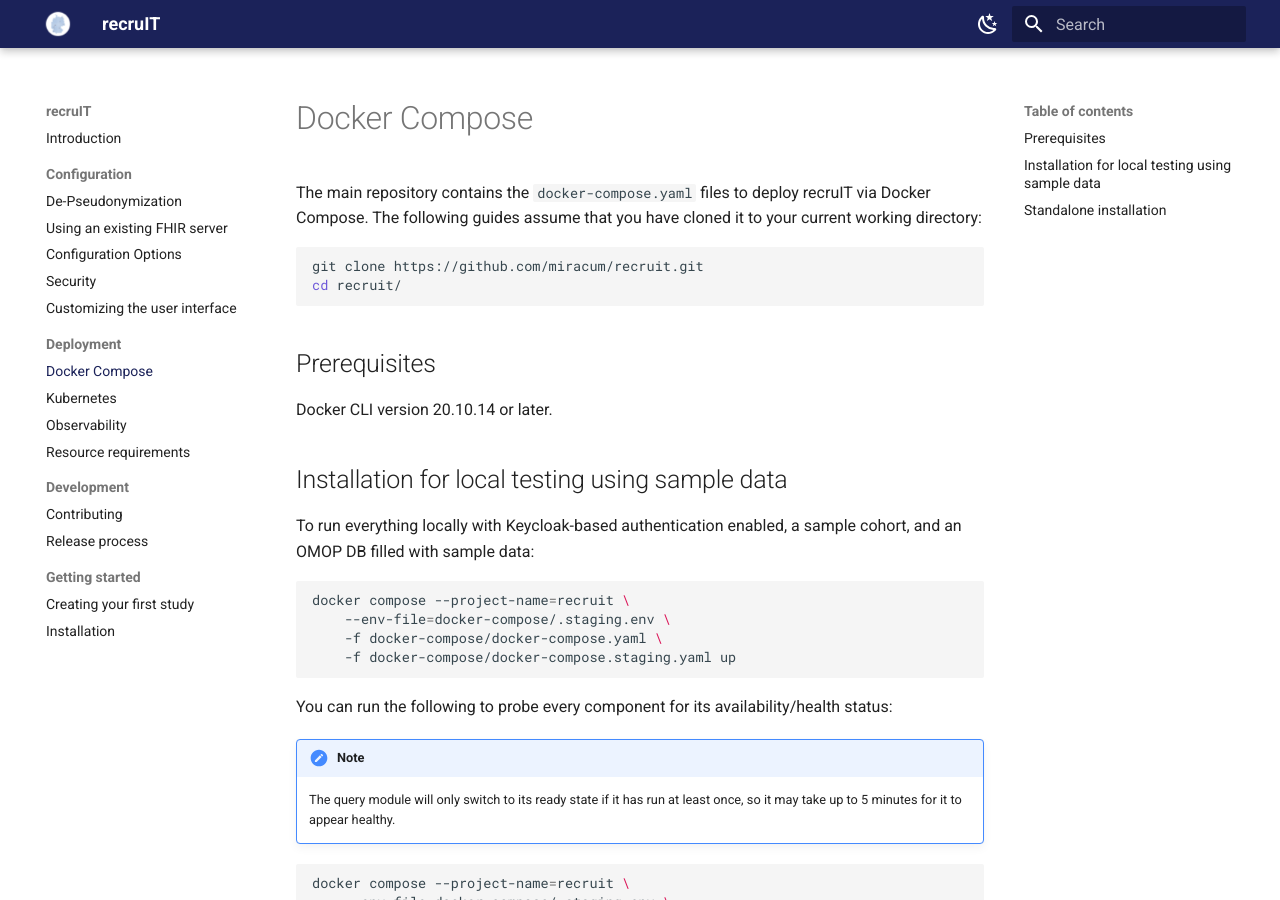
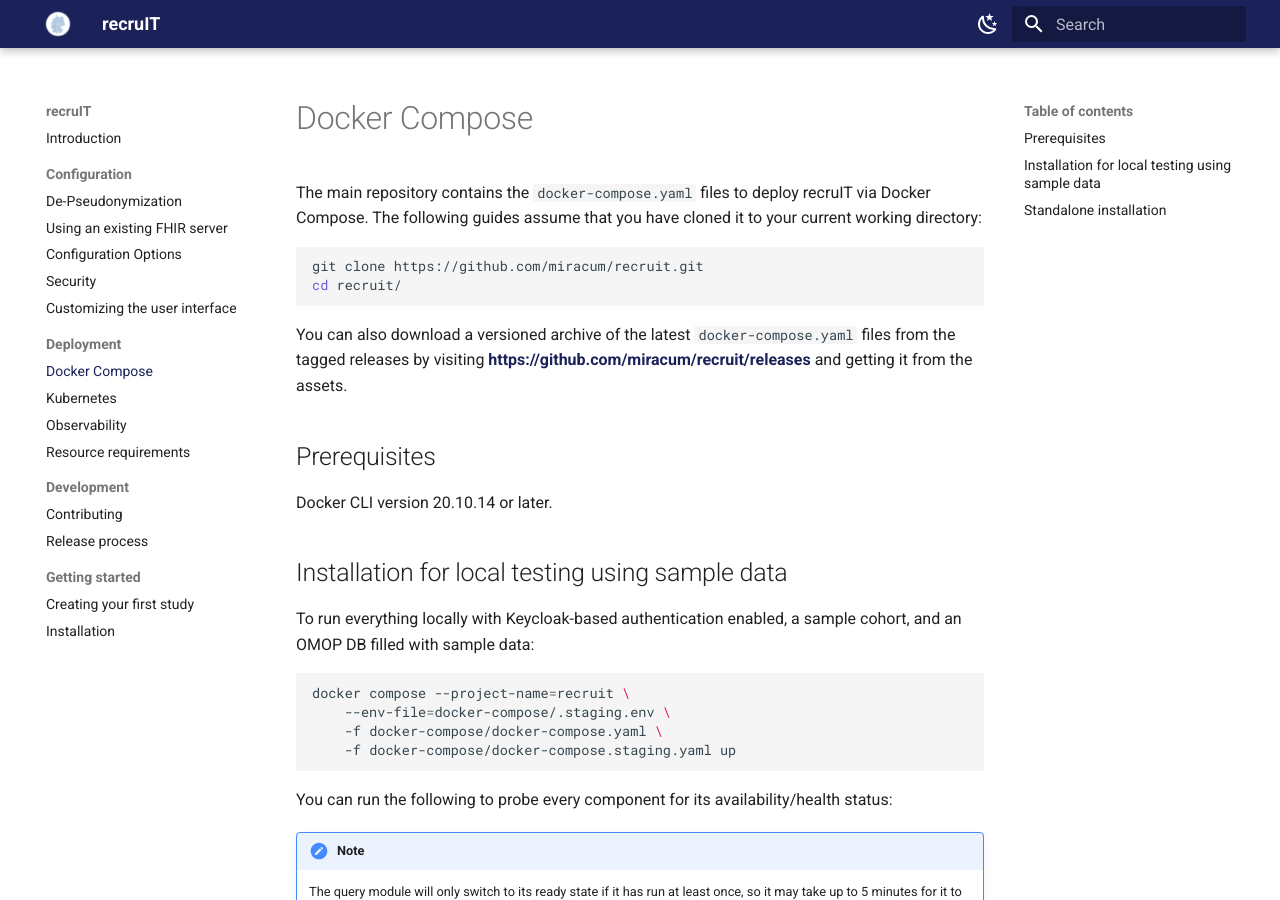
Before and after one commit to miracum/recruit, an MkDocs documentation site: the page built from docs/deployment/docker-compose.md, in a window 1280 px wide and 900 px high. Built offline with MkDocs 1.6.1 and Material for MkDocs 9.7.7, drawn with Linux system fonts in a browser that asks for light colours.

Commit message:
docs: updated docker-compose section with info on downloading from releases

````diff
--- a/docs/deployment/docker-compose.md
+++ b/docs/deployment/docker-compose.md
@@ -7,6 +7,9 @@
 git clone https://github.com/miracum/recruit.git
 cd recruit/
 ```
+
+You can also download a versioned archive of the latest `docker-compose.yaml` files from the tagged releases by visiting
+<https://github.com/miracum/recruit/releases> and getting it from the assets.
 
 ## Prerequisites
 
````
Also changed, not shown: 1 other file.
